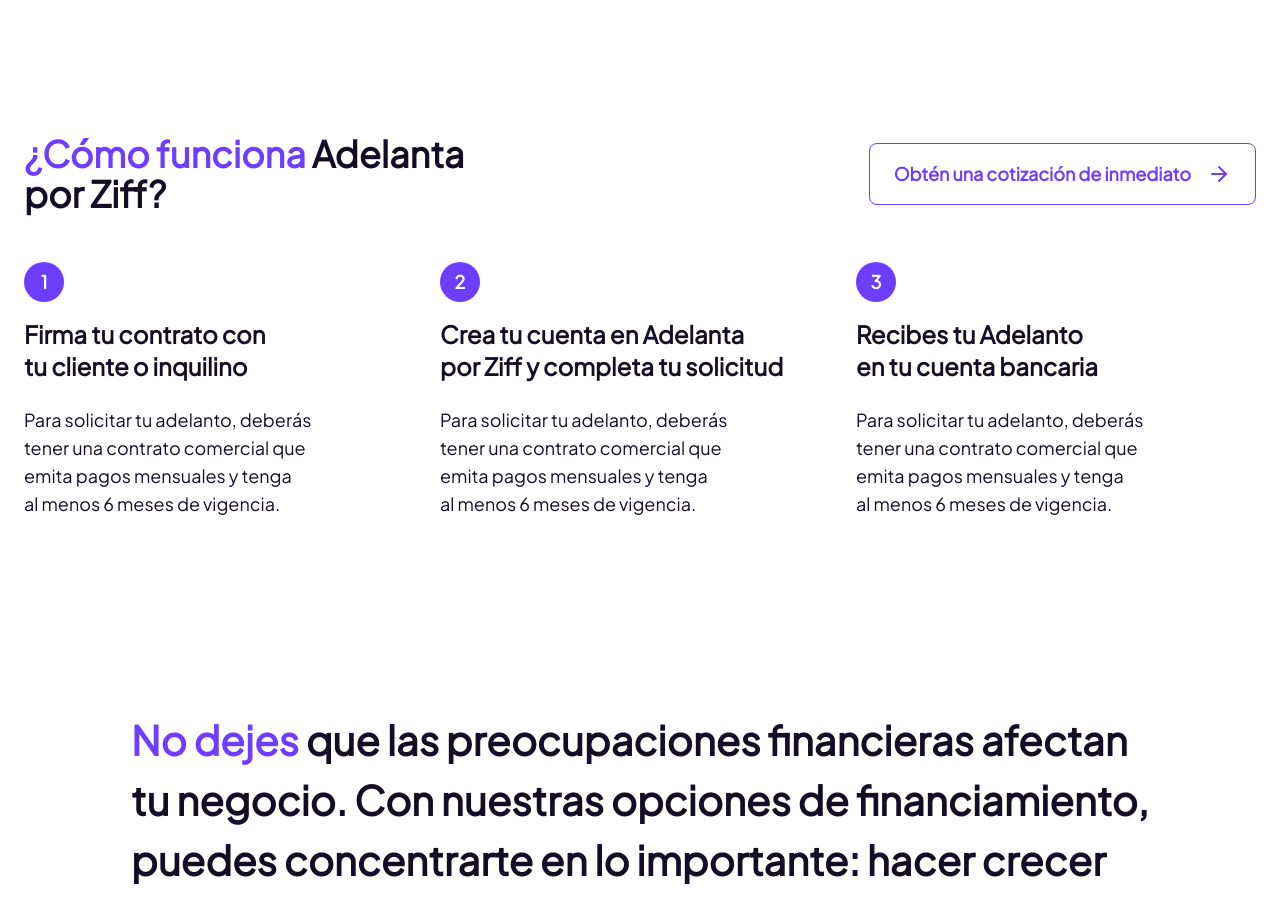
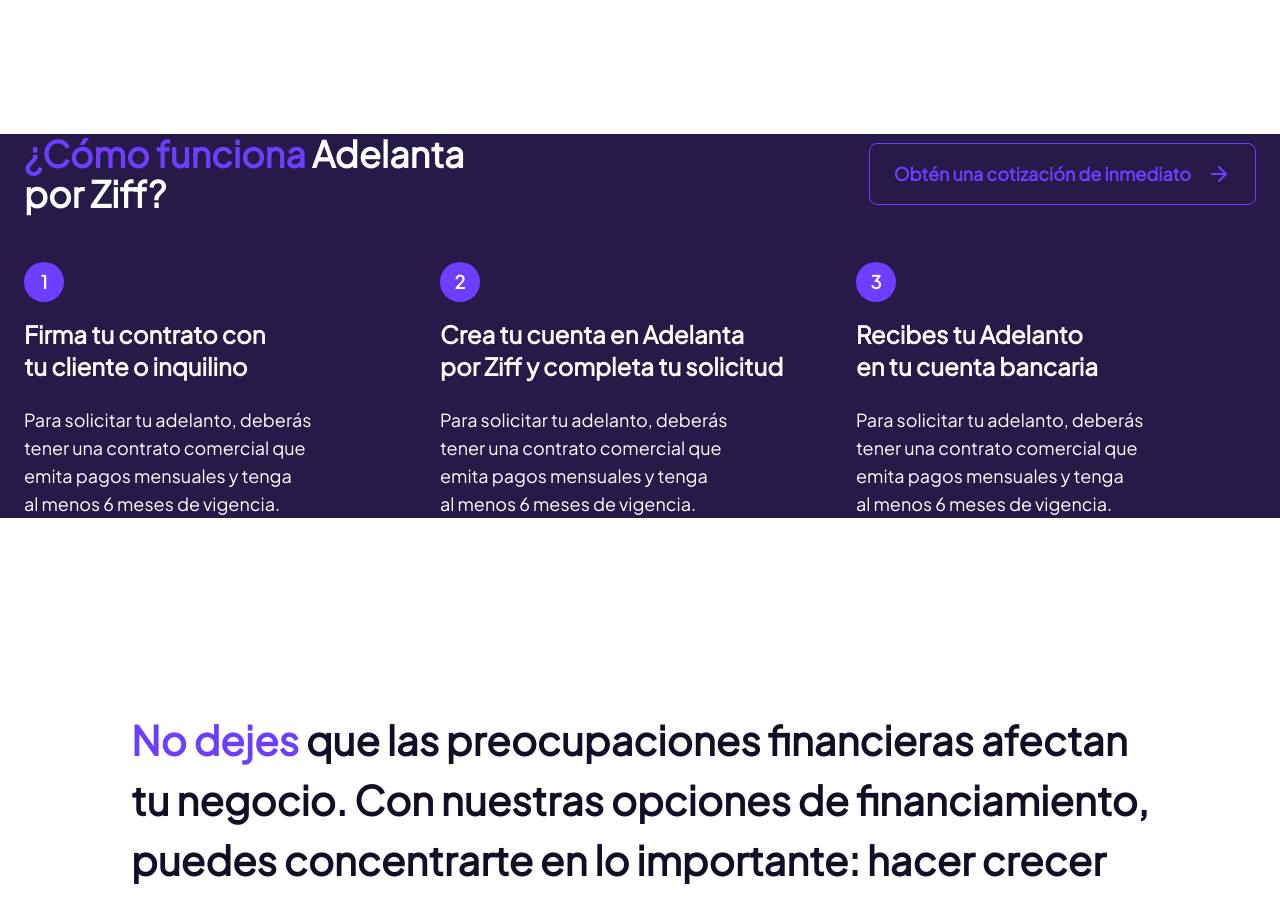
Before and after one commit to Trescento/adelanta, a Nuxt app: page / in a window 1280 px wide. Shown: the part 800-1705 px from the top of the page. Built offline with nearby package versions, Linux system fonts and the light colour scheme.

Commit message:
Refactor StepsSection.vue styling

```diff
--- a/src/components/StepsSection.vue
+++ b/src/components/StepsSection.vue
@@ -1,5 +1,6 @@
 <template>
-  <section class="container max-w-7xl my-48">
+  <section class="my-48 bg-brand-secondary-purple text-white">
+    <div class="container max-w-7xl">
     <!-- Head -->
     <div class="flex justify-between items-center space-x-4">
       <h2 class="font-bold text-4xl"><span class="text-brand">¿Cómo funciona</span> Adelanta <br />por Ziff?</h2>
@@ -36,6 +37,7 @@
         <p class="text-lg text-balance mt-auto">Para solicitar tu adelanto, deberás tener una contrato comercial que emita pagos mensuales y tenga al menos 6 meses de vigencia.</p>
       </div>
     </div>
+  </div>
   </section>
 </template>
 
```
